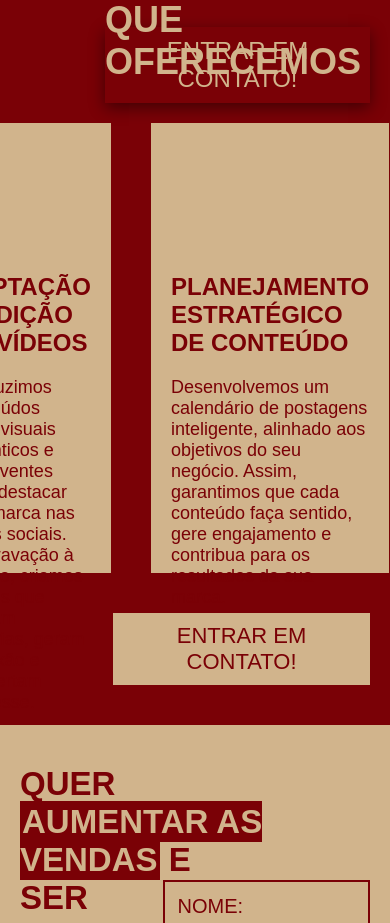
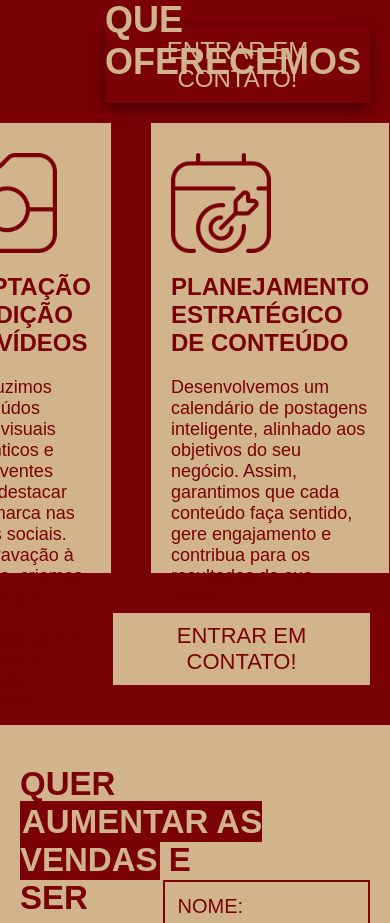
Before and after one commit to viszsouza/Nacari, a plain HTML site: page index.html in a window 390 px wide. Shown: the part 783-1706 px from the top of the page. Drawn offline with Linux system fonts and the light colour scheme.

Commit message:
Ajustando os icones do "que oferecemos"
Ainda falta media Query's, outras sessões e funcionalidades

```diff
--- a/CSS/index.css
+++ b/CSS/index.css
@@ -112,11 +112,17 @@ nav{
     max-width: 285px;
     height: 450px;
     color: var(--vermelho);
-    padding: 150px 20px 20px 20px;
+    padding: 30px 20px 20px 20px;
 
     display: flex;
     flex-direction: column;
     gap: 20px;
+}
+
+.item-services img{
+    width: 100px;
+    height: 100px;
+    object-fit: cover;
 }
 
 .item-services h1{
--- a/index.html
+++ b/index.html
@@ -45,6 +45,7 @@
 
         <div class="container-services">
             <div class="item-services">
+                <img src="IMG/Gestão.png" alt="Icone de um computador com um + no meio">
                 <h1>Gestão de Redes Sociais</h1>
                 <p>Cuidamos da sua presença digital de forma completa: desde o planejamento até a publicação dos
                     conteúdos. Garantimos consistência, criatividade e estratégia para que sua marca esteja sempre ativa
@@ -52,12 +53,14 @@
             </div>
 
             <div class="item-services">
+                <img src="IMG/Captação.png" alt="Icone de uma camera">
                 <h1>Captação e Edição de Vídeos</h1>
                 <p>Produzimos conteúdos audiovisuais autênticos e envolventes para destacar sua marca nas redes sociais.
                     Da gravação à edição, criamos vídeos que contam histórias, geram conexão e despertam interesse.</p>
             </div>
 
             <div class="item-services">
+                <img src="IMG/Planejamento.png" alt="Icone de um alvo">
                 <h1>Planejamento Estratégico de Conteúdo</h1>
                 <p>Desenvolvemos um calendário de postagens inteligente, alinhado aos objetivos do seu negócio. Assim,
                     garantimos que cada conteúdo faça sentido, gere engajamento e contribua para os resultados da sua
@@ -65,6 +68,7 @@
             </div>
 
             <div class="item-services">
+                <img src="IMG/Copywriting.png" alt="Icone de uma carta com pena">
                 <h1>Copywriting</h1>
                 <p>Textos criativos, claros e estratégicos para legendas, sites, blogs e outros materiais. Comunicamos a
                     mensagem da sua marca de forma envolvente, reforçando sua autoridade e gerando conexão com o
```
Also changed, not shown: IMG/Captação.png (added), IMG/Copywriting.png (added), IMG/Gestão.png (added), IMG/Planejamento.png (added).
